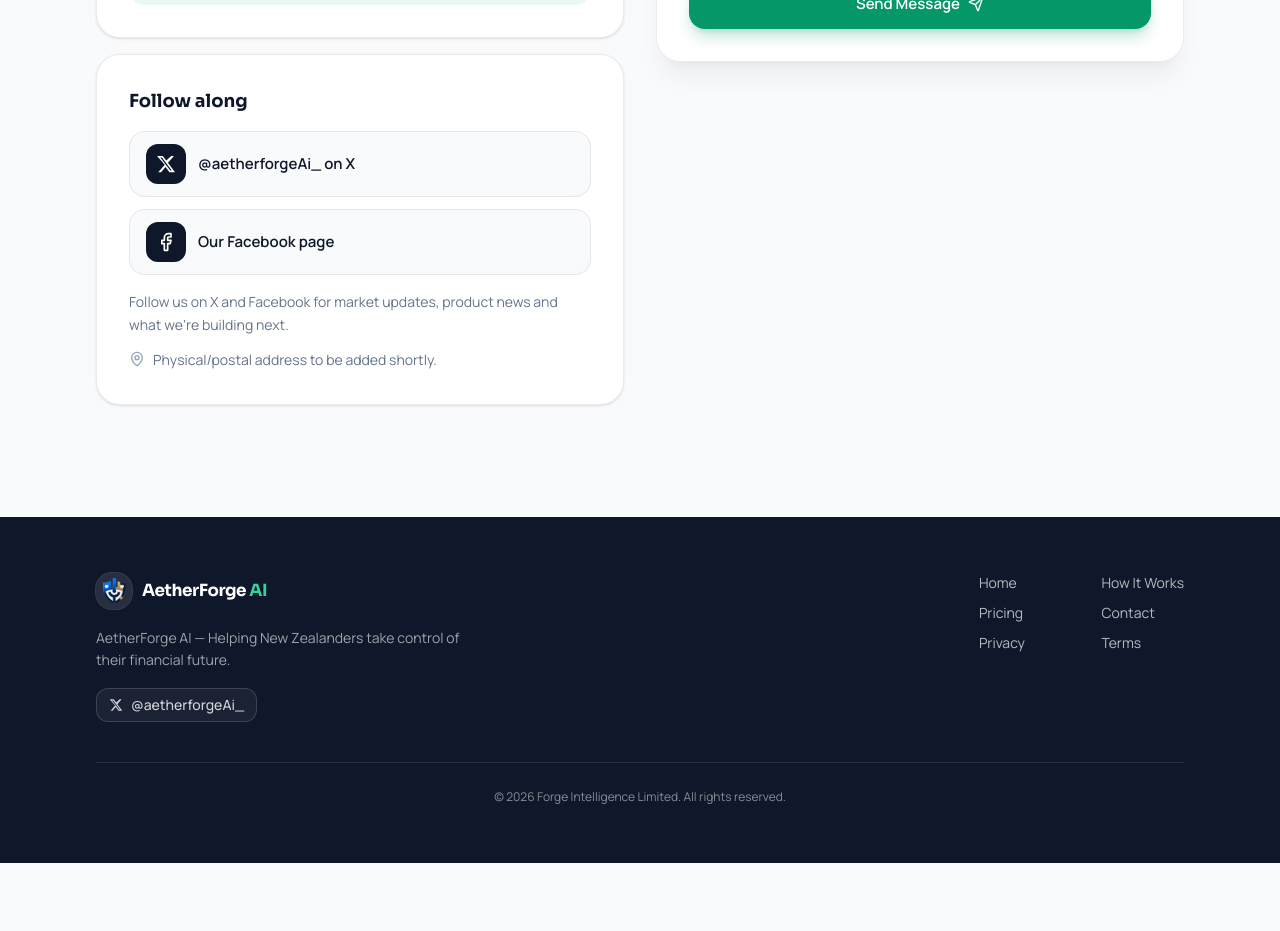
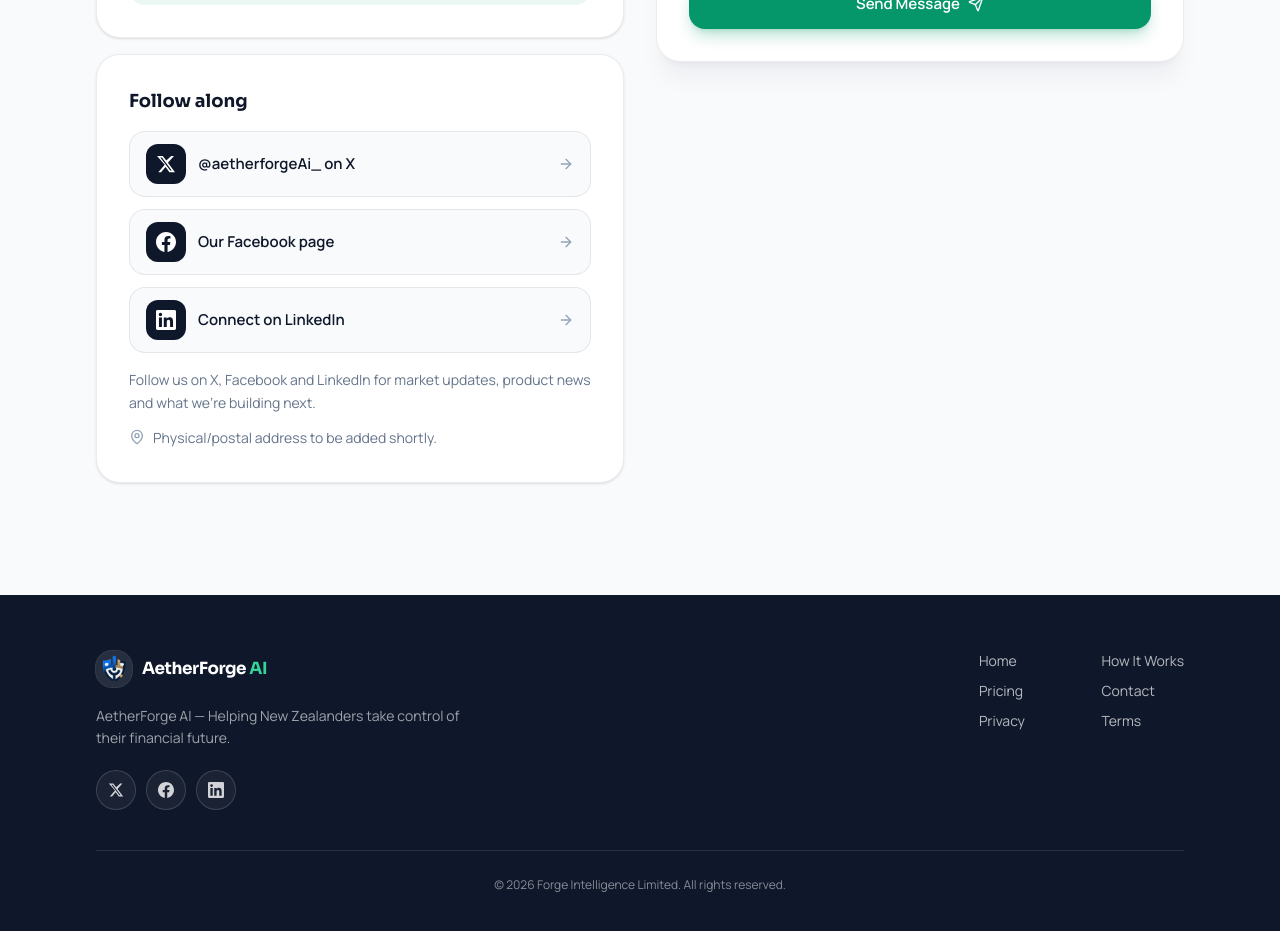
Before and after one commit to AetherForge-Ai/aetherforgeai, a Next.js app: page /about in a window 1280 px wide. Shown: the part 5060-5991 px from the top of the page. Before the commit the page ends 5923 px from the top, so only its background shows below. Built offline with nearby package versions, Linux system fonts and the light colour scheme; no server answers.

Commit message:
feat: Add LinkedIn to social links and unify icon styling sitewide

```diff
--- a/src/app/page.tsx
+++ b/src/app/page.tsx
@@ -35,7 +35,7 @@
   Check,
 } from "lucide-react";
 
-/** Official X (Twitter) mark — lucide dropped brand icons. */
+/* ---- Official brand marks (lucide dropped brand icons) ---- */
 function XLogo({ className }: { className?: string }) {
   return (
     <svg viewBox="0 0 24 24" fill="currentColor" className={className} aria-hidden="true">
@@ -43,6 +43,44 @@
     </svg>
   );
 }
+
+function FacebookLogo({ className }: { className?: string }) {
+  return (
+    <svg viewBox="0 0 24 24" fill="currentColor" className={className} aria-hidden="true">
+      <path d="M24 12.073c0-6.627-5.373-12-12-12s-12 5.373-12 12c0 5.99 4.388 10.954 10.125 11.854v-8.385H7.078v-3.47h3.047V9.43c0-3.007 1.792-4.669 4.533-4.669 1.312 0 2.686.235 2.686.235v2.953H15.83c-1.491 0-1.956.925-1.956 1.874v2.25h3.328l-.532 3.47h-2.796v8.385C19.612 23.027 24 18.062 24 12.073z" />
+    </svg>
+  );
+}
+
+function LinkedInLogo({ className }: { className?: string }) {
+  return (
+    <svg viewBox="0 0 24 24" fill="currentColor" className={className} aria-hidden="true">
+      <path d="M20.447 20.452h-3.554v-5.569c0-1.328-.027-3.037-1.852-3.037-1.853 0-2.136 1.445-2.136 2.939v5.667H9.351V9h3.414v1.561h.046c.477-.9 1.637-1.85 3.37-1.85 3.601 0 4.267 2.37 4.267 5.455v6.286zM5.337 7.433a2.062 2.062 0 01-2.063-2.065 2.064 2.064 0 112.063 2.065zm1.782 13.019H3.555V9h3.564v11.452zM22.225 0H1.771C.792 0 0 .774 0 1.729v20.542C0 23.227.792 24 1.771 24h20.451C23.2 24 24 23.227 24 22.271V1.729C24 .774 23.2 0 22.225 0z" />
+    </svg>
+  );
+}
+
+/** Canonical social profiles — kept in one place so every surface stays in sync. */
+const SOCIAL_LINKS = [
+  {
+    label: "X",
+    handle: "@aetherforgeAi_",
+    href: "https://x.com/aetherforgeAi_",
+    Icon: XLogo,
+  },
+  {
+    label: "Facebook",
+    handle: "AetherForge AI",
+    href: "https://www.facebook.com/profile.php?id=61591701002008",
+    Icon: FacebookLogo,
+  },
+  {
+    label: "LinkedIn",
+    handle: "AetherForge AI",
+    href: "https://www.linkedin.com/in/aether-forge-ai-27659b423/",
+    Icon: LinkedInLogo,
+  },
+] as const;
 
 const FEATURES = [
   {
@@ -606,20 +644,25 @@
                 </p>
                 <a
                   href="https://www.aetherforgeai.co.nz"
-                  className="mt-3 inline-block font-display text-sm font-semibold text-primary hover:underline"
+                  className="mt-4 inline-block font-display text-sm font-semibold text-primary hover:underline"
                 >
                   www.aetherforgeai.co.nz
                 </a>
-                <a
-                  href="https://x.com/aetherforgeAi_"
-                  target="_blank"
-                  rel="noopener noreferrer"
-                  aria-label="AetherForge AI on X"
-                  className="mt-3 inline-flex items-center gap-2 rounded-lg border border-border/60 bg-background/40 px-3 py-1.5 text-sm font-medium text-muted-foreground transition-colors hover:border-primary/40 hover:text-foreground"
-                >
-                  <XLogo className="size-3.5" />
-                  @aetherforgeAi_
-                </a>
+                <div className="mt-5 flex items-center justify-center gap-2.5 sm:justify-start">
+                  {SOCIAL_LINKS.map(({ label, href, Icon }) => (
+                    <a
+                      key={label}
+                      href={href}
+                      target="_blank"
+                      rel="noopener noreferrer"
+                      aria-label={`AetherForge AI on ${label}`}
+                      title={label}
+                      className="grid size-10 place-items-center rounded-full border border-border/60 bg-background/40 text-muted-foreground transition-all hover:-translate-y-0.5 hover:border-primary/50 hover:bg-primary/10 hover:text-foreground"
+                    >
+                      <Icon className="size-4" />
+                    </a>
+                  ))}
+                </div>
               </div>
 
               <div className="grid grid-cols-2 gap-x-10 gap-y-2 text-sm text-muted-foreground sm:grid-cols-2">
--- a/src/components/about/AboutContent.tsx
+++ b/src/components/about/AboutContent.tsx
@@ -15,13 +15,12 @@
   Sparkles,
   Send,
   CheckCircle2,
-  Facebook,
   Quote,
 } from "lucide-react";
 import { api } from "@/lib/api";
 import { LOGO_MARK_IMG, ABOUT_HERO_IMG, FOUNDER_PORTRAIT_IMG } from "../../../assets/files";
 
-/** Official X (Twitter) mark — lucide dropped brand icons. */
+/* ---- Official brand marks (lucide dropped brand icons) ---- */
 function XLogo({ className }: { className?: string }) {
   return (
     <svg viewBox="0 0 24 24" fill="currentColor" aria-hidden className={className}>
@@ -29,6 +28,44 @@
     </svg>
   );
 }
+
+function FacebookLogo({ className }: { className?: string }) {
+  return (
+    <svg viewBox="0 0 24 24" fill="currentColor" aria-hidden className={className}>
+      <path d="M24 12.073c0-6.627-5.373-12-12-12s-12 5.373-12 12c0 5.99 4.388 10.954 10.125 11.854v-8.385H7.078v-3.47h3.047V9.43c0-3.007 1.792-4.669 4.533-4.669 1.312 0 2.686.235 2.686.235v2.953H15.83c-1.491 0-1.956.925-1.956 1.874v2.25h3.328l-.532 3.47h-2.796v8.385C19.612 23.027 24 18.062 24 12.073z" />
+    </svg>
+  );
+}
+
+function LinkedInLogo({ className }: { className?: string }) {
+  return (
+    <svg viewBox="0 0 24 24" fill="currentColor" aria-hidden className={className}>
+      <path d="M20.447 20.452h-3.554v-5.569c0-1.328-.027-3.037-1.852-3.037-1.853 0-2.136 1.445-2.136 2.939v5.667H9.351V9h3.414v1.561h.046c.477-.9 1.637-1.85 3.37-1.85 3.601 0 4.267 2.37 4.267 5.455v6.286zM5.337 7.433a2.062 2.062 0 01-2.063-2.065 2.064 2.064 0 112.063 2.065zm1.782 13.019H3.555V9h3.564v11.452zM22.225 0H1.771C.792 0 0 .774 0 1.729v20.542C0 23.227.792 24 1.771 24h20.451C23.2 24 24 23.227 24 22.271V1.729C24 .774 23.2 0 22.225 0z" />
+    </svg>
+  );
+}
+
+/** Canonical social profiles — one source of truth for every surface. */
+const SOCIAL_LINKS = [
+  {
+    label: "X",
+    handle: "@aetherforgeAi_ on X",
+    href: "https://x.com/aetherforgeAi_",
+    Icon: XLogo,
+  },
+  {
+    label: "Facebook",
+    handle: "Our Facebook page",
+    href: "https://www.facebook.com/profile.php?id=61591701002008",
+    Icon: FacebookLogo,
+  },
+  {
+    label: "LinkedIn",
+    handle: "Connect on LinkedIn",
+    href: "https://www.linkedin.com/in/aether-forge-ai-27659b423/",
+    Icon: LinkedInLogo,
+  },
+] as const;
 
 /* -------------------------------------------------------------------------- */
 /*  Brand palette (self-contained light theme for this marketing page)        */
@@ -815,31 +852,26 @@
                 <div className="rounded-3xl border border-[#0F172A]/8 bg-white p-6 shadow-sm sm:p-8">
                   <h3 className="font-display text-lg font-bold text-[#0F172A]">Follow along</h3>
                   <div className="mt-4 flex flex-col gap-3">
+                    {SOCIAL_LINKS.map(({ label, handle, href, Icon }) => (
                       <a
-                      href="https://x.com/aetherforgeAi_"
+                        key={label}
+                        href={href}
                         target="_blank"
                         rel="noopener noreferrer"
-                      className="inline-flex items-center gap-3 rounded-xl border border-[#0F172A]/8 bg-[#F8FAFC] px-4 py-3 transition-all hover:border-[#059669]/40 hover:bg-white"
+                        aria-label={`AetherForge AI on ${label}`}
+                        className="group/social inline-flex items-center gap-3 rounded-xl border border-[#0F172A]/8 bg-[#F8FAFC] px-4 py-3 transition-all hover:border-[#059669]/40 hover:bg-white hover:shadow-sm"
                       >
-                      <span className="grid size-10 place-items-center rounded-lg bg-[#0F172A] text-white">
-                        <XLogo className="size-5" />
+                        <span className="grid size-10 shrink-0 place-items-center rounded-lg bg-[#0F172A] text-white transition-colors group-hover/social:bg-[#059669]">
+                          <Icon className="size-5" />
                         </span>
-                      <span className="text-[15px] font-semibold text-[#0F172A]">@aetherforgeAi_ on X</span>
+                        <span className="min-w-0 flex-1 text-[15px] font-semibold text-[#0F172A]">{handle}</span>
+                        <ArrowRight className="size-4 shrink-0 text-[#94A3B8] transition-transform group-hover/social:translate-x-0.5 group-hover/social:text-[#059669]" />
                       </a>
-                    <a
-                      href="https://www.facebook.com/profile.php?id=61591701002008"
-                      target="_blank"
-                      rel="noopener noreferrer"
-                      className="inline-flex items-center gap-3 rounded-xl border border-[#0F172A]/8 bg-[#F8FAFC] px-4 py-3 transition-all hover:border-[#059669]/40 hover:bg-white"
-                    >
-                      <span className="grid size-10 place-items-center rounded-lg bg-[#0F172A] text-white">
-                        <Facebook className="size-5" />
-                      </span>
-                      <span className="text-[15px] font-semibold text-[#0F172A]">Our Facebook page</span>
-                    </a>
+                    ))}
                   </div>
                   <p className="mt-4 text-sm leading-relaxed text-[#64748B]">
-                    Follow us on X and Facebook for market updates, product news and what we&apos;re building next.
+                    Follow us on X, Facebook and LinkedIn for market updates, product news and what
+                    we&apos;re building next.
                   </p>
                   <p className="mt-3 flex items-start gap-2 text-sm leading-relaxed text-[#64748B]">
                     <MapPin className="mt-0.5 size-4 shrink-0 text-[#94A3B8]" />
@@ -873,16 +905,21 @@
               <p className="mt-4 text-sm leading-relaxed text-white/60">
                 AetherForge AI — Helping New Zealanders take control of their financial future.
               </p>
+              <div className="mt-5 flex items-center justify-center gap-2.5 sm:justify-start">
+                {SOCIAL_LINKS.map(({ label, href, Icon }) => (
                   <a
-                href="https://x.com/aetherforgeAi_"
+                    key={label}
+                    href={href}
                     target="_blank"
                     rel="noopener noreferrer"
-                aria-label="AetherForge AI on X"
-                className="mt-4 inline-flex items-center gap-2 rounded-lg border border-white/15 bg-white/5 px-3 py-1.5 text-sm font-medium text-white/80 transition-colors hover:border-white/30 hover:text-white"
+                    aria-label={`AetherForge AI on ${label}`}
+                    title={label}
+                    className="grid size-10 place-items-center rounded-full border border-white/15 bg-white/5 text-white/80 transition-all hover:-translate-y-0.5 hover:border-[#34D399]/50 hover:bg-[#34D399]/15 hover:text-white"
                   >
-                <XLogo className="size-3.5" />
-                @aetherforgeAi_
+                    <Icon className="size-4" />
                   </a>
+                ))}
+              </div>
             </div>
 
             <nav className="grid grid-cols-2 gap-x-10 gap-y-2.5 text-sm">
```
Lines whose indentation alone changed are shown as unchanged.
